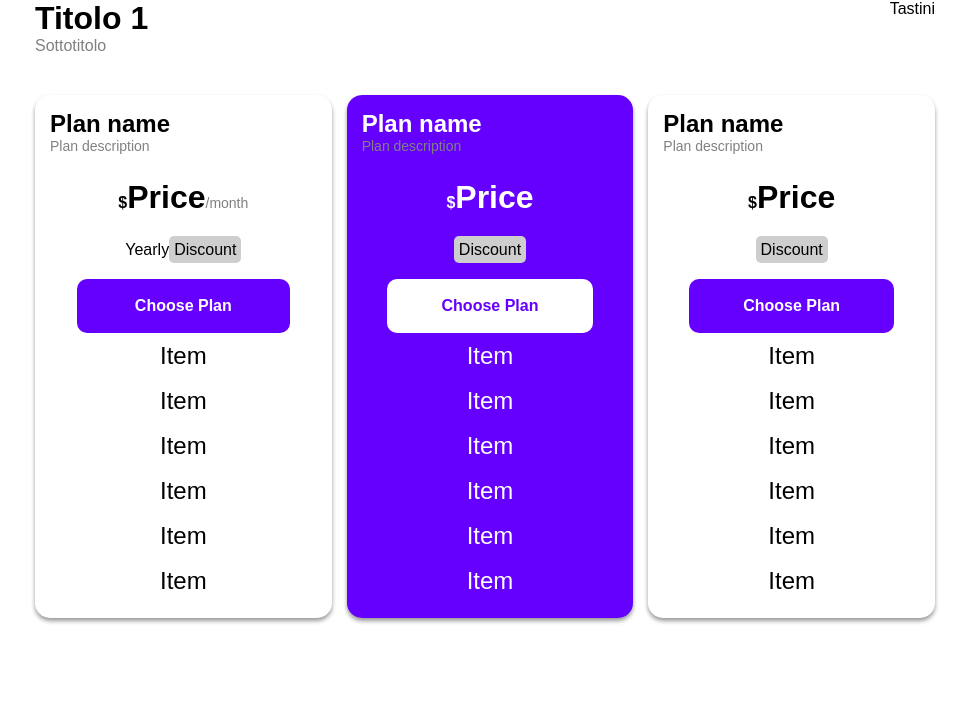
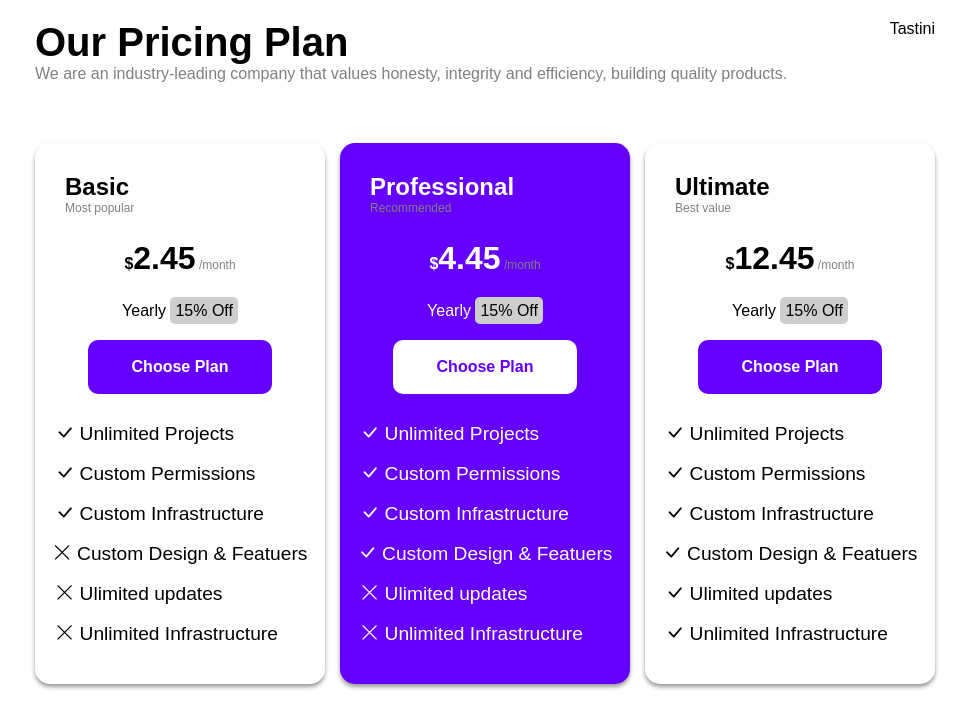
Before and after one commit to Salvo-Raia/htmlcss-pricing-plan, a plain HTML site: page index.html in a window 1280 px wide. Shown: the whole page, without its empty margins (155-1124 px from the left). Drawn offline with nearby package versions, Linux system fonts and the light colour scheme.

Commit message:
Add Flex structure for card's list

```diff
--- a/css/style.css
+++ b/css/style.css
@@ -14,42 +14,47 @@ body {
     font-family: sans-serif;
 }
 
+/* Container */
+
 .container {
     max-width: 900px;
     margin: 0 auto;
 }
 
-/* Container */
-
 header >.container {
     display: flex;
+    flex-wrap: wrap;
     justify-content: space-between;
 }
 
 /* Header */
 header {
+    padding: 20px 0;
     margin-bottom: 40px;
+}
+
+header h1 {
+    font-size: 2.5rem;
 }
 
 header p {
     color: grey;
+    font-size: 1rem;
 }
 
 /* Cards */
 
 .card-group {
     display: flex;
-    justify-content: center;
     flex-wrap: wrap;
     gap: 15px;
 }
 
 .card {
-    flex-basis: calc(100% / 3 - 15 * 3 / 3 );
-    min-width: 200px;
+    flex-basis: calc(100% /3 - 15px * 2 /3);
+    min-width: 250px;
     flex-grow: 1;
-    flex-shrink: 0;
-    padding: 15px;
+    padding: 30px;
     border-radius: 15px;
     box-shadow: 0px 3px 4px rgba(0, 0,0, 0.4)
 }
@@ -60,7 +65,7 @@ header p {
 
 .card-top p,
 .card-main-content p:first-of-type {
-    font-size: 14px;
+    font-size: 12px;
     color: grey;
     margin-bottom: 25px;
 }
@@ -116,8 +121,19 @@ color: white;
 }
 
 .card-main-content li {
-    font-size: 1.5rem;
-    line-height: 45px;
+    font-size: 1.2rem;
+    line-height: 40px;
+    flex-shrink: 0;
+    min-width: 250px;
+}
+
+.card-main-content ul {
+    display: flex;
+    flex-direction: row;
+    flex-wrap: wrap;
+    justify-content: center;
+    text-align: left;
+    margin-top: 20px;
 }
 
 .card:nth-of-type(even) {
--- a/index.html
+++ b/index.html
@@ -3,6 +3,9 @@
 <head>
     <meta charset="UTF-8">
     <meta name="viewport" content="width=device-width, initial-scale=1.0">
+    <!-- Bootstrap Icons-->
+    <link rel="stylesheet" href="https://cdn.jsdelivr.net/npm/bootstrap-icons@1.13.1/font/bootstrap-icons.min.css">
+    <!-- Project CSS-->
     <link rel="stylesheet" href="./css/style.css">
     <title>Choose your plan!</title>
 </head>
@@ -12,8 +15,8 @@
     <header>
         <div class="container">
             <div class="header-title">
-            <h1>Titolo 1</h1>
-            <p>Sottotitolo</p>
+            <h1>Our Pricing Plan</h1>
+            <p>We are an industry-leading company that values honesty, integrity and efficiency, building quality products.</p>
             </div>
             <div class="header-buttons">
             Tastini
@@ -26,58 +29,58 @@
             <div class="card-group">
                        <div class="card">
                     <div class="card-top">
-                    <h2>Plan name</h2>
-                    <p>Plan description</p>
+                    <h2>Basic</h2>
+                    <p>Most popular</p>
                     </div>
                     <div class="card-main-content">
-                    <p><span>Price</span>/month</p>
-                    <p>Yearly<span>Discount</span></p>
+                    <p><span>2.45</span> /month</p>
+                    <p>Yearly <span>15% Off</span></p>
                     <a href="#">Choose Plan</a>
                     <ul>
-                        <li>Item</li>
-                        <li>Item</li>
-                        <li>Item</li>
-                        <li>Item</li>
-                        <li>Item</li>
-                        <li>Item</li>
+                        <li><i class="bi bi-check-lg"></i> Unlimited Projects</li>
+                        <li><i class="bi bi-check-lg"></i> Custom Permissions</li>
+                        <li><i class="bi bi-check-lg"></i> Custom Infrastructure</li>
+                        <li><i class="bi bi-x-lg"></i> Custom Design & Featuers</li>
+                        <li><i class="bi bi-x-lg"></i> Ulimited updates</li>
+                        <li><i class="bi bi-x-lg"></i> Unlimited Infrastructure</li>
                     </ul>
                     </div>
                 </div>
                  <div class="card">
                     <div class="card-top">
-                    <h2>Plan name</h2>
-                    <p>Plan description</p>
+                    <h2>Professional</h2>
+                    <p>Recommended</p>
                     </div>
                     <div class="card-main-content">
-                    <p><span>Price</span></p>
-                    <p><span>Discount</span></p>
+                    <p><span>4.45</span> /month</p>
+                    <p>Yearly <span>15% Off</span></p>
                     <a href="#">Choose Plan</a>
                     <ul>
-                        <li>Item</li>
-                        <li>Item</li>
-                        <li>Item</li>
-                        <li>Item</li>
-                        <li>Item</li>
-                        <li>Item</li>
+                       <li><i class="bi bi-check-lg"></i> Unlimited Projects</li>
+                        <li><i class="bi bi-check-lg"></i> Custom Permissions</li>
+                        <li><i class="bi bi-check-lg"></i> Custom Infrastructure</li>
+                        <li><i class="bi bi-check-lg"></i> Custom Design & Featuers</li>
+                        <li><i class="bi bi-x-lg"></i> Ulimited updates</li>
+                        <li><i class="bi bi-x-lg"></i> Unlimited Infrastructure</li>
                     </ul>
                     </div>
                 </div>
                         <div class="card">
                     <div class="card-top">
-                    <h2>Plan name</h2>
-                    <p>Plan description</p>
+                    <h2>Ultimate</h2>
+                    <p>Best value</p>
                     </div>
                     <div class="card-main-content">
-                    <p><span>Price</span></p>
-                    <p><span>Discount</span></p>
+                    <p><span>12.45</span> /month</p>
+                    <p>Yearly <span>15% Off</span></p>
                     <a href="#">Choose Plan</a>
                     <ul>
-                        <li>Item</li>
-                        <li>Item</li>
-                        <li>Item</li>
-                        <li>Item</li>
-                        <li>Item</li>
-                        <li>Item</li>
+                       <li><i class="bi bi-check-lg"></i> Unlimited Projects</li>
+                        <li><i class="bi bi-check-lg"></i> Custom Permissions</li>
+                        <li><i class="bi bi-check-lg"></i> Custom Infrastructure</li>
+                        <li><i class="bi bi-check-lg"></i> Custom Design & Featuers</li>
+                        <li><i class="bi bi-check-lg"></i> Ulimited updates</li>
+                        <li><i class="bi bi-check-lg"></i> Unlimited Infrastructure</li>
                     </ul>
                     </div>
                 </div>
```
